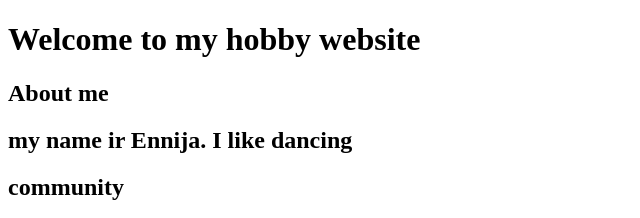
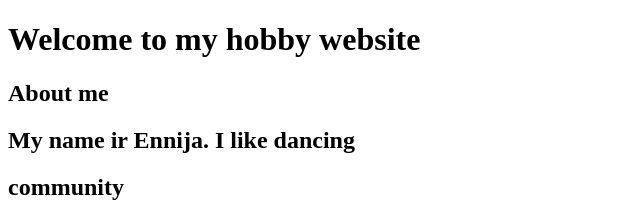
Before and after one commit to ennijaadmidina/my-second-webpage, a plain HTML site: page index.html in a window 1280 px wide. Shown: the top 218 px of the page, 0-640 px from the left. Drawn offline with Linux system fonts and the light colour scheme.

Commit message:
Update index.html

```diff
--- a/index.html
+++ b/index.html
@@ -4,7 +4,7 @@
 
 <h1>Welcome to my hobby website</h1>
   <h2>About me</h2>
-  <h2>my name ir Ennija. I like dancing</h2>
+  <h2>My name ir Ennija. I like dancing</h2>
    <h2>community</h2>
    <h2>my hobby</h2>
   <h2>dance</h2>
```
